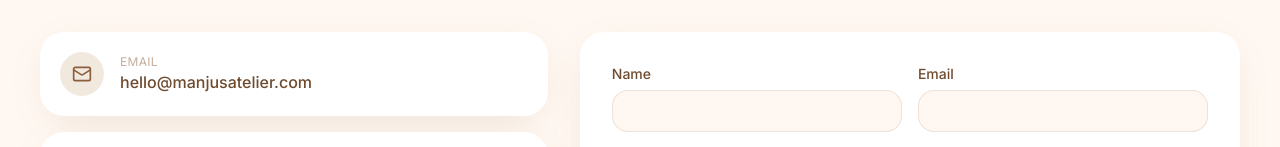
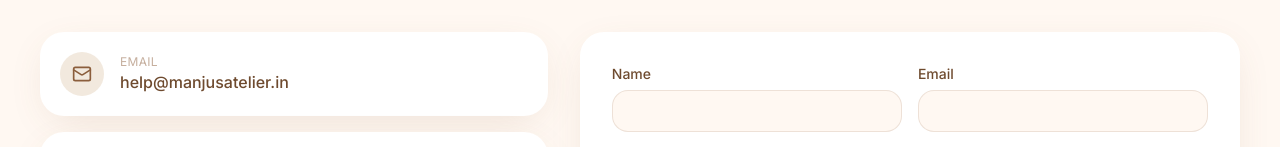
Before and after one commit to SameerJoshi7/manjusatelier, a React (Vite) app in the folder client/: page /contact in a window 1280 px wide. Shown: the part 268-415 px from the top of the page. Built offline with nearby package versions, Linux system fonts and the light colour scheme; no server answers.

Commit message:
chore: update contact email to help@manjusatelier.in

```diff
--- a/client/src/components/layout/Footer.tsx
+++ b/client/src/components/layout/Footer.tsx
@@ -132,7 +132,7 @@ export function Footer() {
               <Phone size={14} /> +91 98765 43210
             </span>
             <span className="flex items-center gap-1.5">
-              <Mail size={14} /> hello@manjusatelier.com
+              <Mail size={14} /> help@manjusatelier.in
             </span>
           </div>
           <div className="flex items-center gap-3">
--- a/client/src/pages/Contact.tsx
+++ b/client/src/pages/Contact.tsx
@@ -48,7 +48,7 @@ export default function Contact() {
         {/* Info + map */}
         <Reveal className="space-y-4">
           {[
-            { icon: Mail, label: 'Email', value: 'hello@manjusatelier.com' },
+            { icon: Mail, label: 'Email', value: 'help@manjusatelier.in' },
             { icon: Phone, label: 'Phone', value: '+91 98765 43210' },
             { icon: MapPin, label: 'Studio', value: '42 Artisan Lane, Bengaluru, India' },
             { icon: Clock, label: 'Hours', value: 'Mon–Sat, 10am – 7pm' },
```
